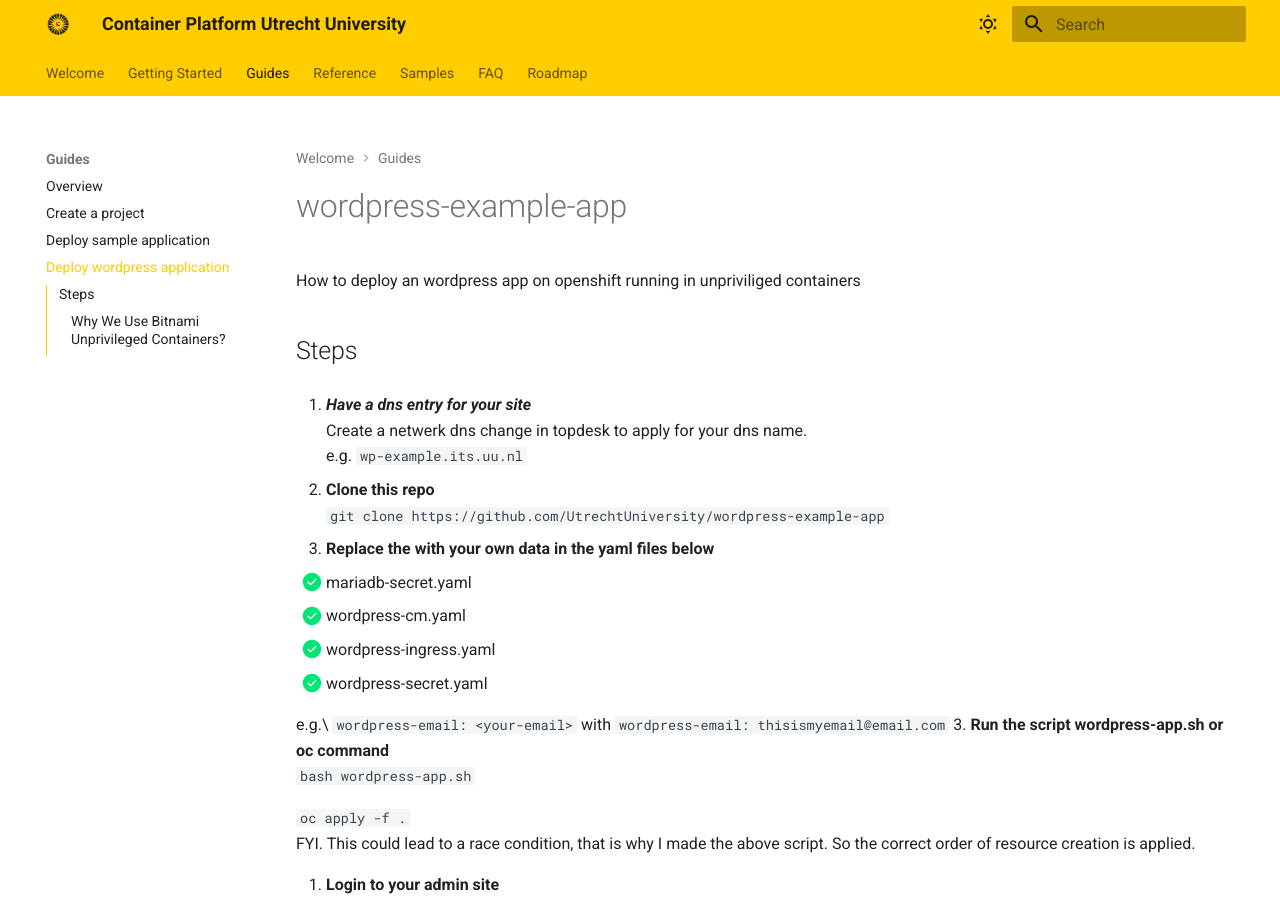
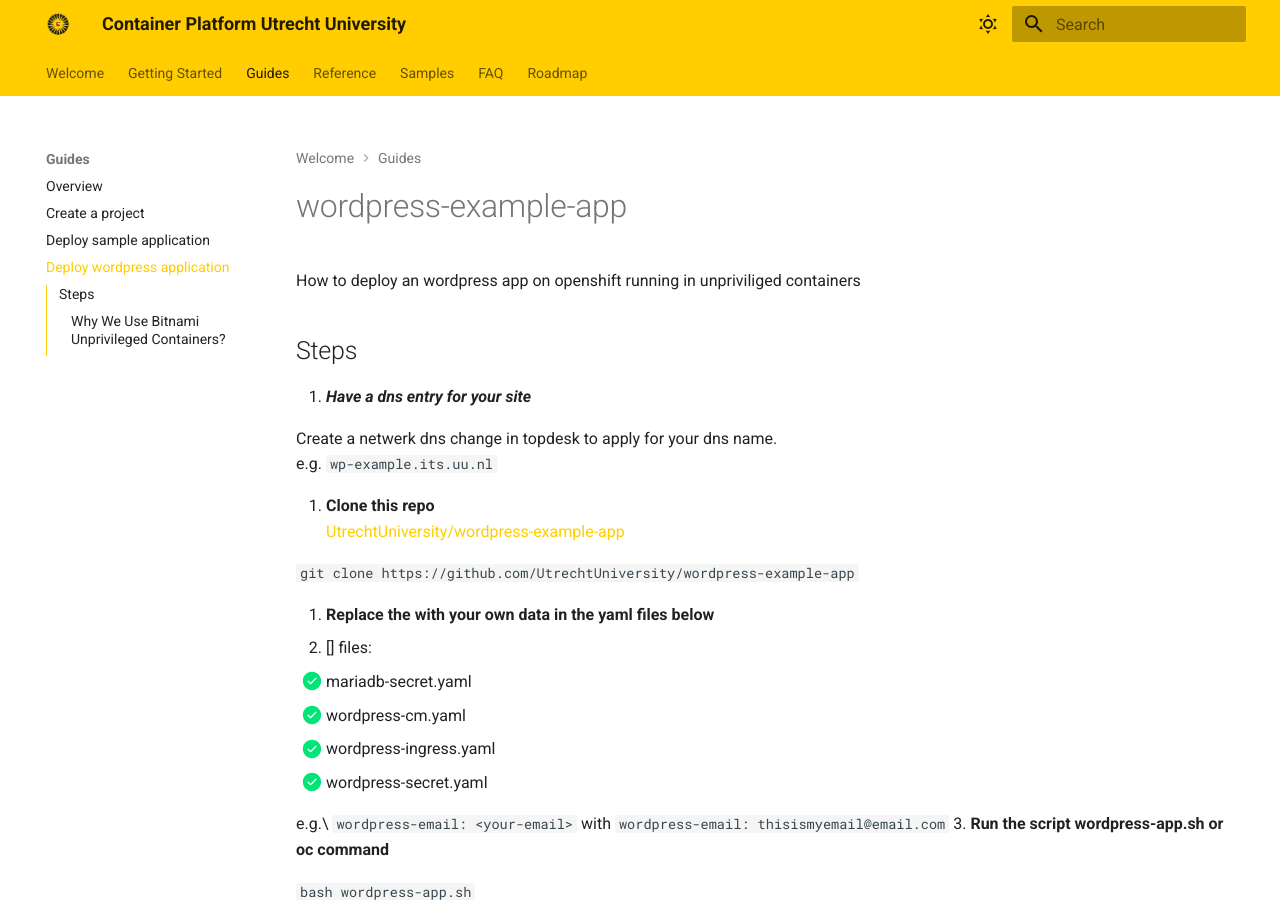
Before and after one commit to UtrechtUniversity/containerplatform-docs, an MkDocs documentation site: the page built from docs/content/guides/wordpress-example-app.md, in a window 1280 px wide and 900 px high. Built offline with MkDocs 1.6.1 and Material for MkDocs 9.7.7, drawn with Linux system fonts in a browser that asks for light colours.

Commit message:
correct alingnment

````diff
--- a/docs/content/guides/wordpress-example-app.md
+++ b/docs/content/guides/wordpress-example-app.md
@@ -4,27 +4,34 @@
 ## Steps
 
 0. ***Have a dns entry for your site***
+
    Create a netwerk dns change in topdesk to apply for your dns name.
    e.g. ```wp-example.its.uu.nl```
 
 
 1. **Clone this repo**
+  [UtrechtUniversity/wordpress-example-app](https://github.com/UtrechtUniversity/wordpress-example-app)
+
    ```git clone https://github.com/UtrechtUniversity/wordpress-example-app```
+
 2. **Replace the <your-....> with your own data in the yaml files below**
-   - [x] mariadb-secret.yaml
-   - [x] wordpress-cm.yaml
-   - [x] wordpress-ingress.yaml
-   - [x] wordpress-secret.yaml
+- [] files:
+   * [x] mariadb-secret.yaml
+   * [x] wordpress-cm.yaml
+   * [x] wordpress-ingress.yaml
+   * [x] wordpress-secret.yaml
 
    e.g.\
    ```wordpress-email: <your-email>``` with ```wordpress-email: thisismyemail@email.com```
 3. **Run the script wordpress-app.sh or oc command**
+
    ```bash wordpress-app.sh```
 
    ```oc apply -f .```
    FYI. This could lead to a race condition, that is why I made the above script. So the correct order of resource creation is applied.
 
 4. **Login to your admin site**
+
    Go to the url you set in the ingress file, and append /admin to the url.
 
    e.g [wp-example.its.uu.nl/admin](https://wp-example.its.uu.nl/admin)
````
